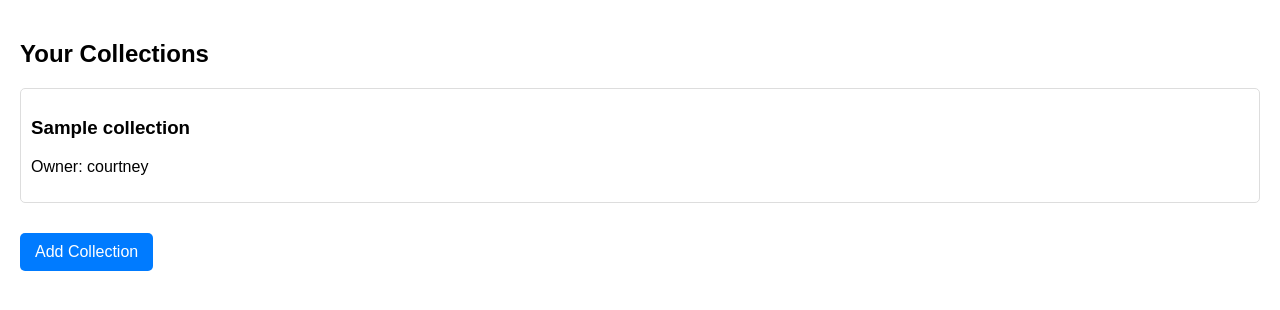
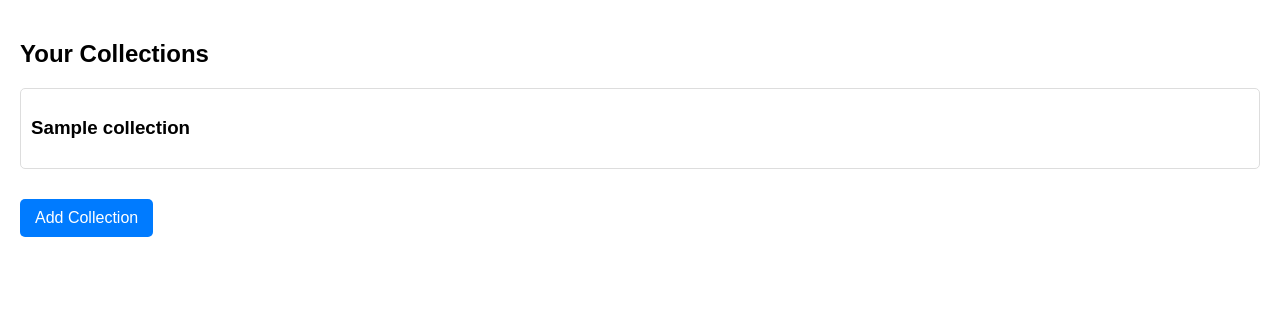
Before and after one commit to CourtneyWest-no/biblionest_project1, a Django app: page / in a window 1280 px wide. Shown: the part 100-410 px from the top of the page. Run offline with Django 5.2, Linux system fonts and the light colour scheme; a user stored in the database is signed in; data comes from the database, SQL or seed files in the repository; tables that the repository leaves empty hold one stand-in row (values such as "Sample post").

Commit message:
Remove owner from home

```diff
--- a/BiblioDjango/BiblioApp/templates/BiblioApp/home.html
+++ b/BiblioDjango/BiblioApp/templates/BiblioApp/home.html
@@ -83,7 +83,6 @@
             {% for collection in collections %}
                 <div class="collection">
                     <h3>{{ collection.name }}</h3>
-                    <p>Owner: {{ collection.owner.username }}</p>
                 </div>
             {% endfor %}
         {% else %}
```
